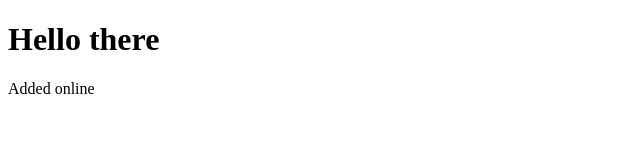
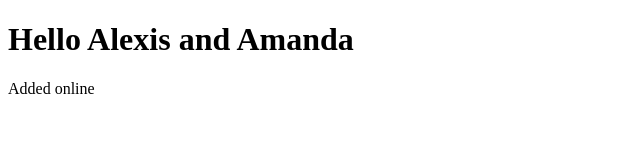
Before and after one commit to Alexpezz/gitDemo, a plain HTML site: page index.html in a window 1280 px wide. Shown: the whole page, without its empty margins (0-640 px from the left). Drawn offline with Linux system fonts and the light colour scheme.

Commit message:
changed h1 in home
- added hello Alexis and Amanda

```diff
--- a/index.html
+++ b/index.html
@@ -7,7 +7,7 @@
     <title>Document</title>
 </head>
 <body>
-    <h1>Hello there</h1>
+    <h1>Hello Alexis and Amanda</h1>
     <p>Added online</p>
 
 </body>
```
